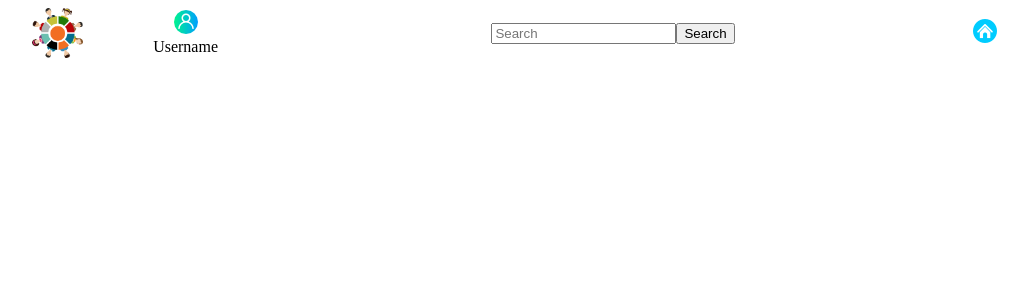
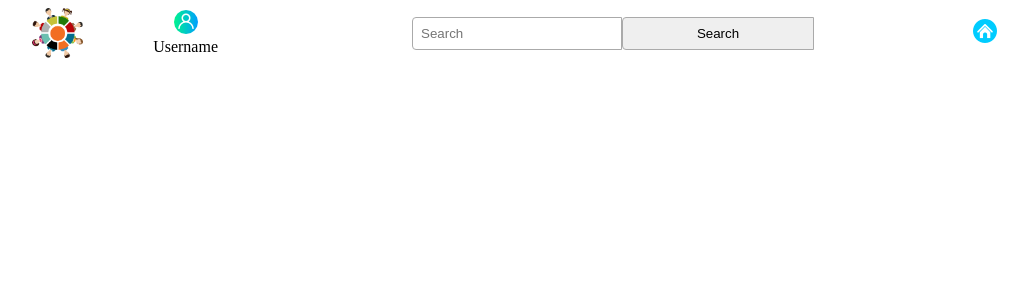
Before and after one commit to erdem-muhammed/Final-Project, a Vue app in the folder frontend/: page /#/user in a window 1280 px wide. Shown: the top 300 px of the page, without its empty margins (143-1171 px from the left). Built offline with nearby package versions, Linux system fonts and the light colour scheme.

Commit message:
style input

```diff
--- a/frontend/src/components/header.vue
+++ b/frontend/src/components/header.vue
@@ -53,6 +53,14 @@ export default {
     text-align: center;
     cursor: pointer;
 }
+.searchBox input{
+    width: 15vw;
+    border: 1px solid #aaa;
+    padding: 8px 8px;
+    border-top-left-radius: 4px;
+    border-bottom-left-radius: 4px;
+}
+
 .logoImg
 {
     width: 4vw;
```
